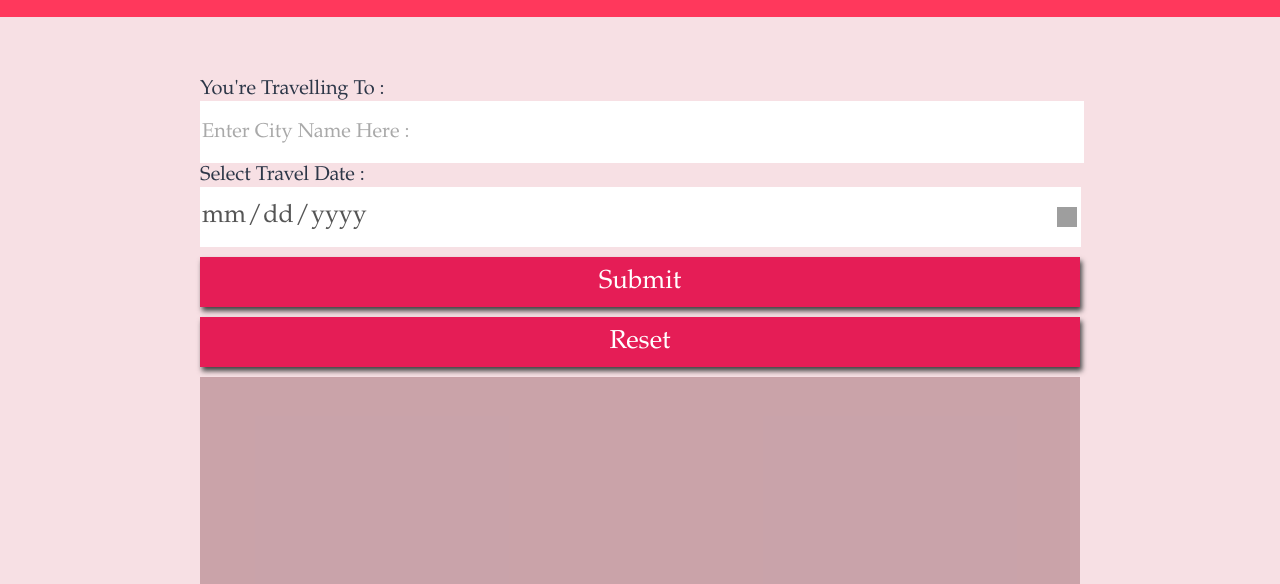
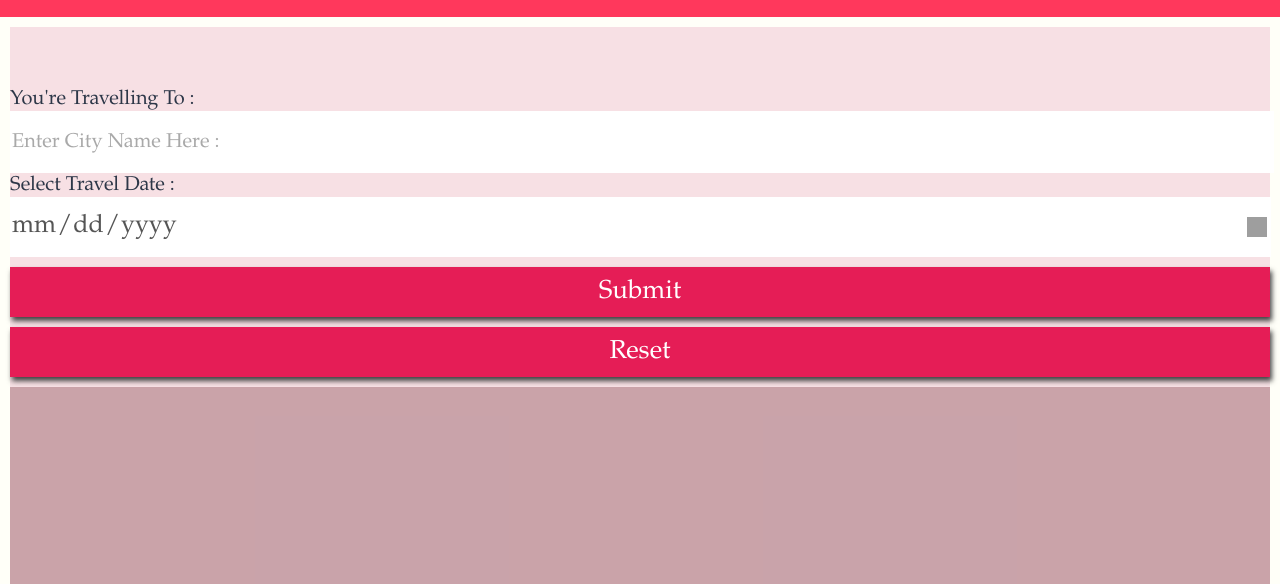
Before and after one commit to namanajmera/travel-app, a website built with webpack: page src/client/views/index.html in a window 1280 px wide. Shown: the part 93-677 px from the top of the page. Built offline with nearby package versions, Linux system fonts and the light colour scheme.

Commit message:
Added: Fixed: Design Issue.

```diff
--- a/src/client/styles/form.scss
+++ b/src/client/styles/form.scss
@@ -14,9 +14,10 @@ body {
     justify-content: center;
     font-size: 20px;
     font-family: 'Garamond', sans-serif;
+    margin: 10px;
 
     .travelContainer {
-      margin: 60px 200px;
+      margin: 60px auto;
 
       .form-container {
         display: flex;
```
